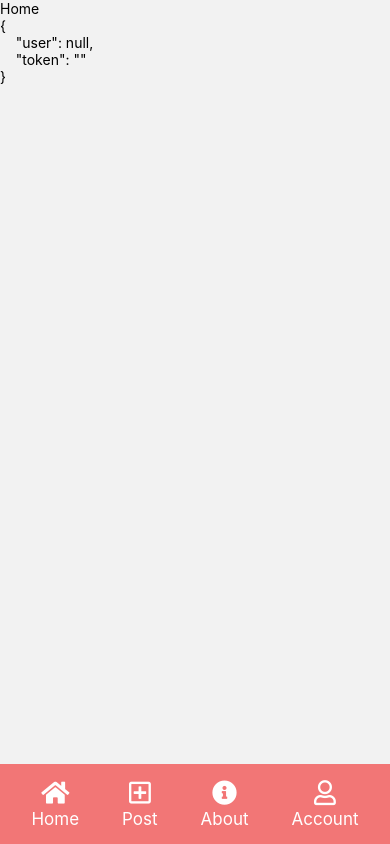
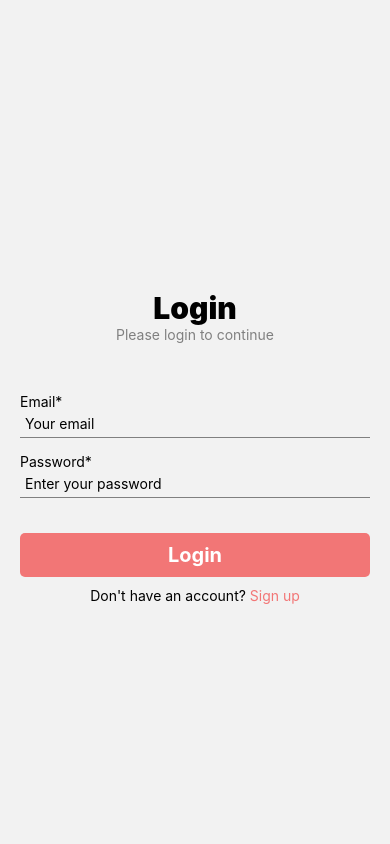
Before and after one commit to Muhammadimran7808/Post-App-Android, a React Native app in the folder client/: screen / in a window 390 px wide. Built offline with nearby package versions, Linux system fonts and the light colour scheme.

Commit message:
added navigation menu and fix some bugs

```diff
--- a/client/App.js
+++ b/client/App.js
@@ -1,37 +1,12 @@
+import { NavigationContainer } from "@react-navigation/native";
+import RootNavigation from "./navigation";
 import { StatusBar } from "react-native";
-import { AuthProvider } from "./context/authContext";
-import Login from "./screens/auth/Login";
-import Register from "./screens/auth/Register";
-import Home from "./screens/Home";
-import { NavigationContainer } from "@react-navigation/native";
-import { createNativeStackNavigator } from "@react-navigation/native-stack";
 
 export default function App() {
-  const Stack = createNativeStackNavigator();
   return (
     <NavigationContainer>
       <StatusBar backgroundColor={"#F27676"} />
-      <AuthProvider>
-        <Stack.Navigator initialRouteName="Home">
-          <Stack.Screen
-            name="Register"
-            component={Register}
-            options={{ headerShown: false }}
-          />
-
-          <Stack.Screen
-            name="Login"
-            component={Login}
-            options={{ headerShown: false }}
-          />
-
-          <Stack.Screen
-            name="Home"
-            component={Home}
-            options={{ headerShown: false }}
-          />
-        </Stack.Navigator>
-      </AuthProvider>
+      <RootNavigation />
     </NavigationContainer>
   );
 }
--- a/client/components/Menus/FooterMenu.js
+++ b/client/components/Menus/FooterMenu.js
@@ -36,19 +36,18 @@ const styles = StyleSheet.create({
     flexDirection: "row",
     justifyContent: "space-around",
     backgroundColor: "#F27676",
-    paddingHorizontal: 10,
-    paddingVertical: 15,
+    paddingVertical: 8,
   },
 
   footerItem: {
     color: "white",
-    fontSize: 17,
+    fontSize: 13,
   },
 
   icon: {
     marginBottom: 3,
     alignSelf: "center",
-    fontSize: 25,
+    fontSize: 22,
     color: "white",
   },
 });
--- /dev/null
+++ b/client/components/Menus/HeaderMenu.js
@@ -0,0 +1,36 @@
+import { View, Text, TouchableOpacity, StyleSheet } from "react-native";
+import React from "react";
+import FontAwesome5 from "react-native-vector-icons/FontAwesome5";
+import { useAuth } from "../../context/authContext";
+import AsyncStorage from "@react-native-async-storage/async-storage";
+
+const HeaderMenu = () => {
+  const [state, setState] = useAuth();
+
+  //   logout
+  const handleLogout = async () => {
+    try {
+      setState({ user: null, token: "" });
+      await AsyncStorage.removeItem("@auth");
+      alert("Logout Successfully")
+    } catch (error) {
+      console.log(error);
+    }
+  };
+
+  return (
+    <View>
+      <View>
+        <TouchableOpacity onPress={handleLogout}>
+          <FontAwesome5
+            name="sign-out-alt"
+            color={"red"}
+            style={{ fontSize: 22 }}
+          />
+        </TouchableOpacity>
+      </View>
+    </View>
+  );
+};
+
+export default HeaderMenu;
--- /dev/null
+++ b/client/components/Menus/ScreenMenu.js
@@ -0,0 +1,45 @@
+import React from "react";
+import { createNativeStackNavigator } from "@react-navigation/native-stack";
+import Home from "../../screens/Home";
+import Register from "../../screens/auth/Register";
+import Login from "../../screens/auth/Login";
+import { useAuth } from "../../context/authContext";
+import HeaderMenu from "./HeaderMenu";
+
+const ScreenMenu = () => {
+  const Stack = createNativeStackNavigator();
+  const [state] = useAuth();
+
+  const authenticatedUser = state?.user && state?.token;
+
+  return (
+    <Stack.Navigator initialRouteName="Login">
+      {authenticatedUser ? (
+        <Stack.Screen
+          name="Home"
+          component={Home}
+          options={{
+            title: "Full Stack App",
+            headerRight: () => <HeaderMenu />,
+          }}
+        />
+      ) : (
+        <>
+          <Stack.Screen
+            name="Register"
+            component={Register}
+            options={{ headerShown: false }}
+          />
+
+          <Stack.Screen
+            name="Login"
+            component={Login}
+            options={{ headerShown: false }}
+          />
+        </>
+      )}
+    </Stack.Navigator>
+  );
+};
+
+export default ScreenMenu;
--- a/client/context/authContext.js
+++ b/client/context/authContext.js
@@ -14,7 +14,7 @@ const AuthProvider = ({ children }) => {
   });
 
   // default axios setting
-  axios.defaults.baseURL = "http://192.168.201.45:8080/api/v1";
+  axios.defaults.baseURL = "http://192.168.32.45:8080/api/v1";
 
   //get intial local storage data
   useEffect(() => {
@@ -22,7 +22,8 @@ const AuthProvider = ({ children }) => {
       const data = await AsyncStorage.getItem("@auth");
       if (data) {
         const parseData = JSON.parse(data);
-        setState({ ...state, user: parseData?.existingUser, token: parseData?.token });
+        console.log(parseData);
+        setState({ ...state, user: parseData?.user, token: parseData?.token });
       }
     };
     getLocalStorageData();
--- /dev/null
+++ b/client/navigation.js
@@ -0,0 +1,14 @@
+import { View, Text } from "react-native";
+import React from "react";
+import { AuthProvider } from "./context/authContext";
+import ScreenMenu from "./components/Menus/ScreenMenu";
+
+const RootNavigation = () => {
+  return (
+    <AuthProvider>
+      <ScreenMenu />
+    </AuthProvider>
+  );
+};
+
+export default RootNavigation;
--- a/client/screens/auth/Login.js
+++ b/client/screens/auth/Login.js
@@ -26,11 +26,13 @@ const Login = ({ navigation }) => {
           email,
           password,
         });
-        setState(data); //set data in lobal state
-        // adding user info in local storage
-        await AsyncStorage.setItem("@auth", JSON.stringify(data));
-        Alert.alert(data && data.message);
-        navigation.navigate("Home");
+        if (data) {
+          setState(data); //set data in lobal state
+          // adding user info in local storage
+          await AsyncStorage.setItem("@auth", JSON.stringify(data));
+          Alert.alert(data.message);
+          navigation.navigate("Home");
+        }
       }
     } catch (error) {
       Alert.alert(error.response.data.message);
@@ -40,12 +42,12 @@ const Login = ({ navigation }) => {
   };
 
   // temp function to check local storage data
-  const getLocalStorageData = async () => {
-    const data = await AsyncStorage.getItem("@auth");
-    console.log("local storage data ==> ", data);
-  };
+  // const getLocalStorageData = async () => {
+  //   const data = await AsyncStorage.getItem("@auth");
+  //   console.log("local storage data ==> ", data);
+  // };
 
-  getLocalStorageData();
+  // getLocalStorageData();
 
   return (
     <View style={styles.container}>
--- a/client/screens/auth/Register.js
+++ b/client/screens/auth/Register.js
@@ -25,7 +25,9 @@ const Register = ({ navigation }) => {
           password,
         });
         Alert.alert(data && data.message);
-        navigation.navigate("Login")
+        if(data.success){
+          navigation.navigate("Login");
+        }
       }
     } catch (error) {
       Alert.alert(error.response.data.message);
```
Also changed, not shown: 1 other file (tests, documents, lock files or other folders).
